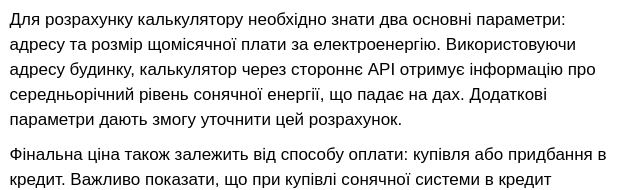
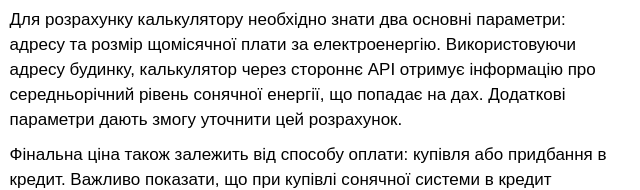
Before and after one commit to dmitriyonofrienko/p, a plain HTML site: page case_ppm.html in a window 1280 px wide. Shown: the part 373-563 px from the top of the page, 640-1280 px from the left. Drawn offline with Linux system fonts and the light colour scheme; a web font is replaced by a local one.

Commit message:
Update case_ppm.html

```diff
--- a/case_ppm.html
+++ b/case_ppm.html
@@ -30,7 +30,7 @@
         <div class="paragraph">
           <p>PPM — компанія зі встановлення сонячних панелей у житлових будинках США.</p>
           <p>Щоб наочно продемонструвати потенційним клієнтам вигоду від встановлення сонячних панелей, ми розробили калькулятор вартості. З його допомогою кожна людина зможе розрахувати витрати на установку і суму зекономлених грошей.</p>
-          <p>Для розрахунку калькулятору необхідно знати два основні параметри: адресу та розмір щомісячної плати за електроенергію. Використовуючи адресу будинку, калькулятор через стороннє API отримує інформацію про середньорічний рівень сонячної енергії, що падає на дах. Додаткові параметри дають змогу уточнити цей розрахунок.</p>
+          <p>Для розрахунку калькулятору необхідно знати два основні параметри: адресу та розмір щомісячної плати за електроенергію. Використовуючи адресу будинку, калькулятор через стороннє API отримує інформацію про середньорічний рівень сонячної енергії, що попадає на дах. Додаткові параметри дають змогу уточнити цей розрахунок.</p>
           <p>Фінальна ціна також залежить від способу оплати: купівля або придбання в кредит. Важливо показати, що при купівлі сонячної системи в кредит щомісячний платіж буде меншим, ніж поточна вартість електроенергії. Це означає миттєву окупність.</p>
           <p>Також на сторінці відображаються інші важливі дані: федеральні знижки, термін гарантійного обслуговування і графік економії протягом усього гарантійного періоду.</p>
         </div>
```
